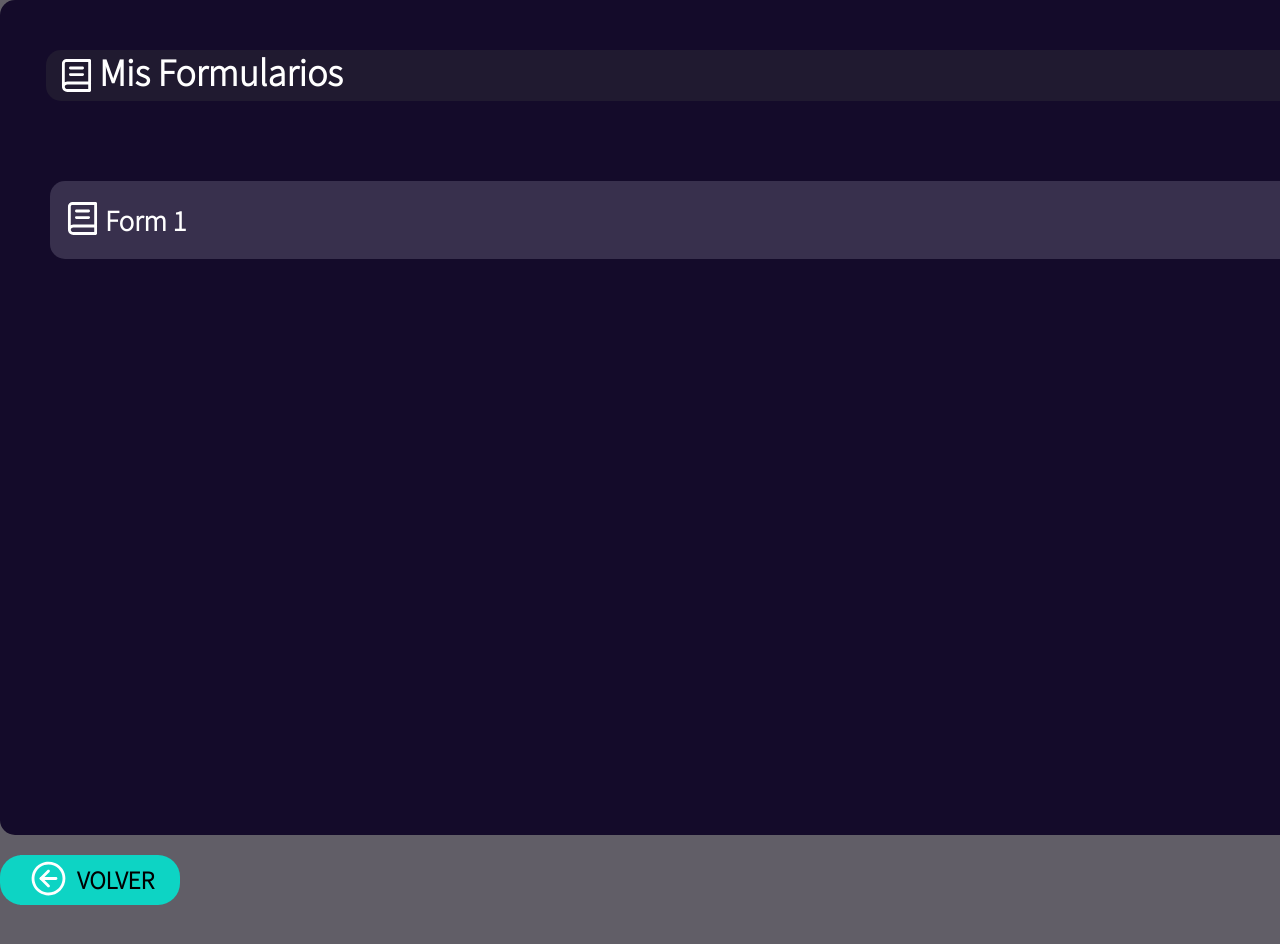
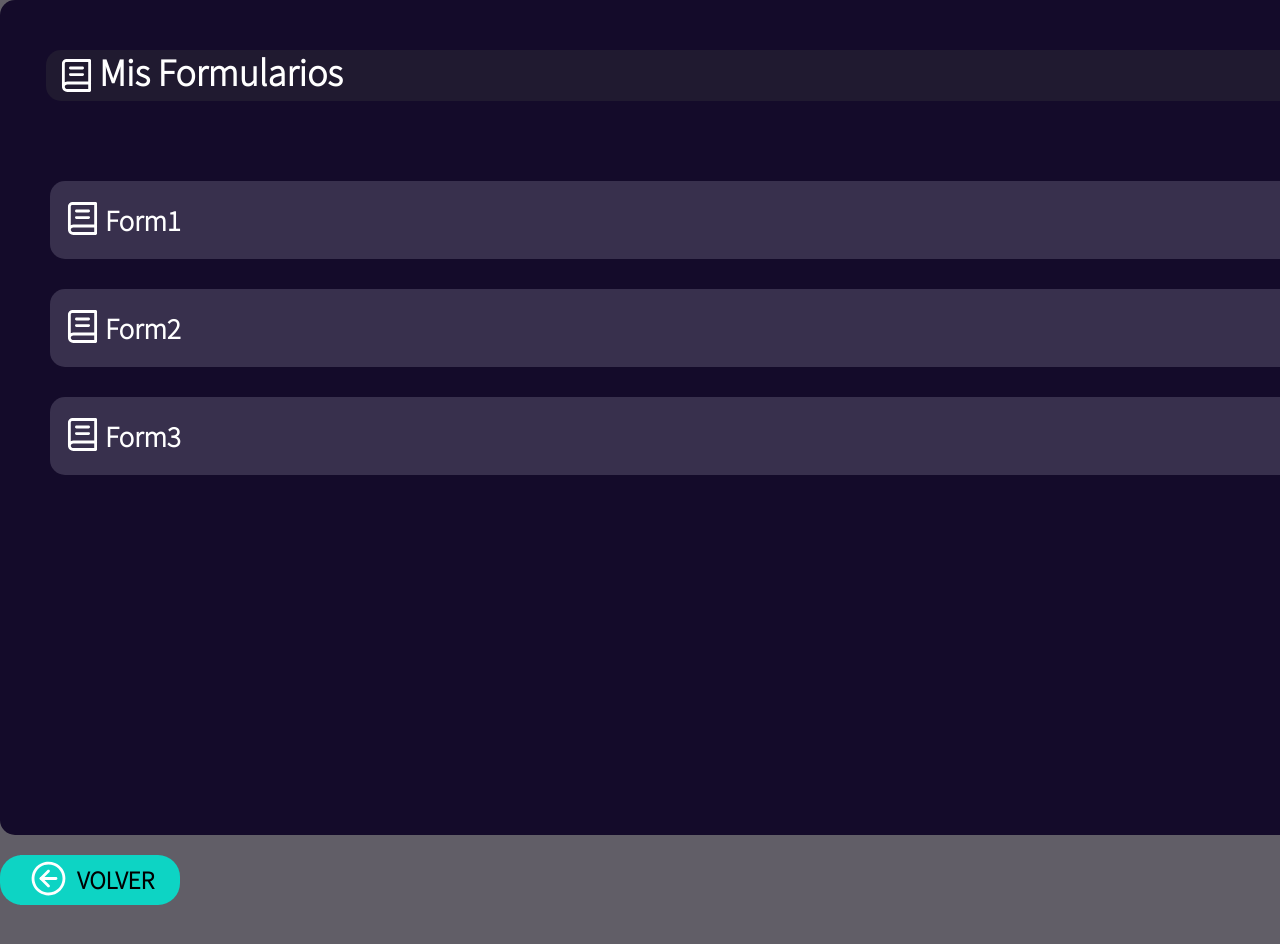
Before and after one commit to jact1001/forms, a React (Create React App) app in the folder packages/forms-web/: page /user-forms in a window 1280 px wide. Shown: the top 944 px of the page. Built offline with nearby package versions, Linux system fonts and the light colour scheme.

Commit message:
add SlideForm component

```diff
--- /dev/null
+++ b/packages/forms-web/src/pages/user-forms/ui/src/SlideForm.tsx
@@ -0,0 +1,70 @@
+import React, {useState} from 'react';
+import '../styles/slide-form.scss';
+import FormIcon from "../icons/FormIcon";
+import ArrowDownIcon from "../icons/ArrowDownIcon";
+import ArrowUpRightIcon from "../icons/ArrowUpRightIcon";
+
+const defaultClass = 'slide-form';
+interface SlideFormProps {
+    formName:string
+}
+export const SlideForm = ({formName}:SlideFormProps) => {
+
+    const [isExpanded, setIsExpanded] = useState(false);
+    const toggleCount = () => {
+        setIsExpanded(!isExpanded);
+    };
+
+    return (
+        <div className={defaultClass}>
+            <div className={`${defaultClass}__content`}>
+                <div className={`${defaultClass}__name-icon`}>
+                    <div className={`${defaultClass}__icon`}>
+                        <FormIcon/>
+                    </div>
+                    <div className={`${defaultClass}__name`}><b>{formName}</b>
+                    </div>
+                </div>
+                <div>
+                    <div className={`${defaultClass}__slide-button`}>
+                        <button className={`${defaultClass}__arrow-button`} onClick={toggleCount}>
+                            <div className={isExpanded ? `${defaultClass}__arrow-up` : ""}>
+                                <ArrowDownIcon/>
+                            </div>
+                        </button>
+                    </div>
+                </div>
+            </div>
+
+            {isExpanded &&
+                <>
+                    <div className={`${defaultClass}__button-content`}>
+                        <a href="#">Opción 1</a>
+                        <div className="button-option-container">
+                            <button className={`${defaultClass}__button-option`}>
+                                <ArrowUpRightIcon/>
+                            </button>
+                        </div>
+                    </div>
+                    <div className={`${defaultClass}__button-content`}>
+                        <a href="#">Opción 2</a>
+                        <div className="button-option-container">
+                            <button className={`${defaultClass}__button-option`}>
+                                <ArrowUpRightIcon/>
+                            </button>
+                        </div>
+                    </div>
+                    <div className={`${defaultClass}__button-content`}>
+                        <a href="#">Opción 3</a>
+                        <div className="button-option-container">
+                            <button className={`${defaultClass}__button-option`}>
+                                <ArrowUpRightIcon/>
+                            </button>
+                        </div>
+                    </div>
+                </>
+            }
+
+        </div>
+    );
+};
--- a/packages/forms-web/src/pages/user-forms/ui/src/user-forms.tsx
+++ b/packages/forms-web/src/pages/user-forms/ui/src/user-forms.tsx
@@ -4,6 +4,7 @@ import FormIcon from "../icons/FormIcon";
 import ReturnIcon from "../icons/ReturnIcon";
 import ArrowDownIcon from "../icons/ArrowDownIcon";
 import ArrowUpRightIcon from "../icons/ArrowUpRightIcon";
+import {SlideForm} from "./SlideForm";
 
 const defaultClass = 'forms-user-container';
 
@@ -18,58 +19,15 @@ export const Userforms = () => {
 
     return (
         <div className={`${defaultClass}`}>
-
             <div className={`${defaultClass}__forms-container`}>
                 <div className={`${defaultClass}__tittle`}>
                     <FormIcon />
                     <b>Mis Formularios</b>
                 </div>
                 <div className={`${defaultClass}__main`}>
-                    <div className={`${defaultClass}__slide`}>
-                        <div className={`${defaultClass}__content`}>
-                            <div  className={`${defaultClass}__name-icon`}>
-                                <div className={`${defaultClass}__icon`}>
-                                    <FormIcon />
-                                </div>
-                                <div className={`${defaultClass}__name`}>
-                                    <b>Form 1</b>
-                                </div>
-                            </div>
-                            <div className=" slide-button-container">
-                                <div  className={`${defaultClass}__slide-button`}>
-                                    <button  className={`${defaultClass}__arrow-button`} onClick={toggleCount}>
-                                        <div className={isArrowRotated ? `${defaultClass}__arrow-up` : ""}>
-                                            <ArrowDownIcon />
-                                        </div>
-                                    </button>
-                                </div>
-                            </div>
-                        </div>
-                        <div className={optionsClassName}>
-                            <a href="#">Opción 1</a>
-                            <div className="button-option-container">
-                                <button className={`${defaultClass}__button-option`}>
-                                    <ArrowUpRightIcon/>
-                                </button>
-                            </div>
-                        </div>
-                        <div className={optionsClassName}>
-                            <a href="#">Opción 2</a>
-                            <div className="button-option-container">
-                                <button  className={`${defaultClass}__button-option`}>
-                                    <ArrowUpRightIcon/>
-                                </button>
-                            </div>
-                        </div>
-                        <div className={optionsClassName}>
-                            <a href="#">Opción 3</a>
-                            <div className="button-option-container">
-                                <button  className={`${defaultClass}__button-option`}>
-                                    <ArrowUpRightIcon/>
-                                </button>
-                            </div>
-                        </div>
-                    </div>
+                    <SlideForm formName="Form1"/>
+                    <SlideForm formName="Form2"/>
+                    <SlideForm formName="Form3"/>
                 </div>
             </div>
             <div className={`${defaultClass}__return-container`}>
--- /dev/null
+++ b/packages/forms-web/src/pages/user-forms/ui/styles/slide-form.scss
@@ -0,0 +1,82 @@
+.slide-form{
+
+  &__content {
+    min-width: 160px;
+    height: 78px;
+    display: flex;
+    justify-content: space-between;
+    align-items: center;
+    background: #38304D;
+    border-radius: 15px;
+    padding-left: 10px;
+    padding-right: 10px;
+    margin-bottom: 2px;
+    margin-top: 30px;
+  }
+
+  &__name-icon {
+    display: flex;
+    flex-direction: row;
+    align-items: center;
+  }
+
+  &__name {
+    display: flex;
+    align-items: center;
+    b {
+      font-size: 29px;
+      line-height: 15px;
+      text-align: center;
+      color: #FFFFFF;
+    }
+  }
+
+  &__slide-button {
+    display: inline-block;
+  }
+
+  &__button-content {
+    display: flex;
+    height: 59px;
+    background-color: #38304D;
+    min-width: 160px;
+    border-radius: 15px;
+    opacity: 0.5;
+    padding-left: 10px;
+    margin-bottom: 2px;
+    flex-direction: row;
+    align-items: center;
+    justify-content: space-between;
+    padding-right: 12px;
+
+    a {
+      display: block;
+      padding: 15px;
+      font-size: 25px;
+      text-decoration: none;
+      color: white;
+    }
+  }
+
+  &__arrow-button {
+    padding: 10px;
+    font-size: 14px;
+    border: none;
+    background-color: #38304D;
+    cursor: pointer;
+    color: white;
+  }
+
+  &__arrow-up {
+    rotate: 180deg;
+  }
+
+  &__button-option {
+    padding: 10px;
+    font-size: 14px;
+    border: none;
+    background-color: #38304D;
+    cursor: pointer;
+    color: white;
+  }
+}
--- a/packages/forms-web/src/pages/user-forms/ui/styles/user-forms.scss
+++ b/packages/forms-web/src/pages/user-forms/ui/styles/user-forms.scss
@@ -43,90 +43,6 @@
         width: 100%;
     }
 
-    &__content {
-        min-width: 160px;
-        height: 78px;
-        display: flex;
-        justify-content: space-between;
-        align-items: center;
-        background: #38304D;
-        border-radius: 15px;
-        padding-left: 10px;
-        padding-right: 10px;
-        margin-bottom: 2px;
-        margin-top: 30px;
-    }
-
-    &__name-icon {
-        display: flex;
-        flex-direction: row;
-        align-items: center;
-    }
-
-    &__name {
-        display: flex;
-        align-items: center;
-        b {
-            font-size: 29px;
-            line-height: 15px;
-            text-align: center;
-            color: #FFFFFF;
-        }
-    }
-
-    &__slide-button {
-        display: inline-block;
-    }
-
-    &__button-content {
-        display: none;
-
-        &--show {
-            display: flex;
-            height: 59px;
-            background-color: #38304D;
-            min-width: 160px;
-            border-radius: 15px;
-            opacity: 0.5;
-            padding-left: 10px;
-            margin-bottom: 2px;
-            flex-direction: row;
-            align-items: center;
-            justify-content: space-between;
-            padding-right: 12px;
-
-            a {
-                display: block;
-                padding: 15px;
-                font-size: 25px;
-                text-decoration: none;
-                color: white;
-            }
-        }
-    }
-
-    &__arrow-button {
-        padding: 10px;
-        font-size: 14px;
-        border: none;
-        background-color: #38304D;
-        cursor: pointer;
-        color: white;
-    }
-
-    &__arrow-up {
-        rotate: 180deg;
-    }
-
-    &__button-option {
-        padding: 10px;
-        font-size: 14px;
-        border: none;
-        background-color: #38304D;
-        cursor: pointer;
-        color: white;
-    }
-
     &__return-container {
         display: flex;
         width: 170px;
```
